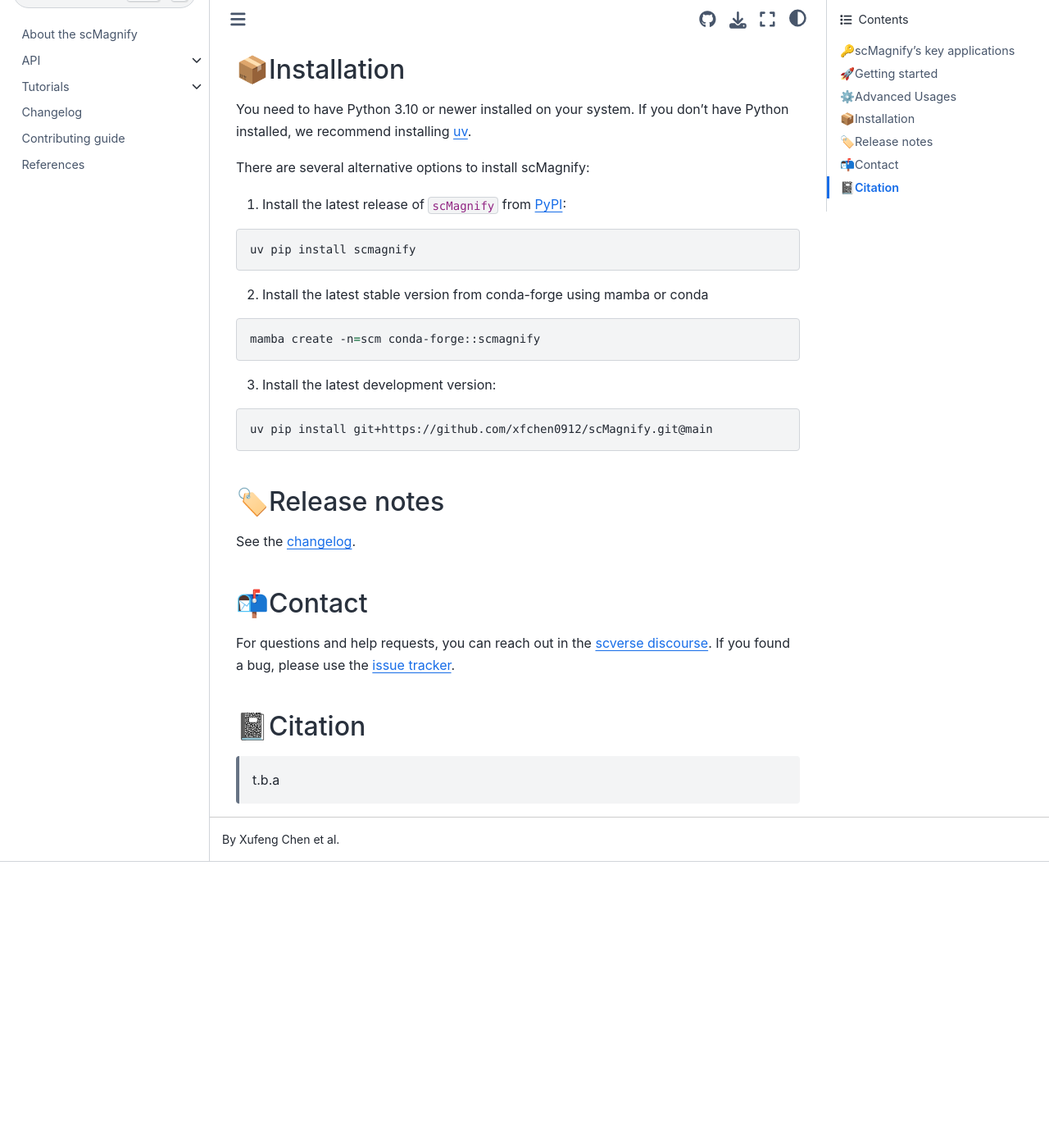
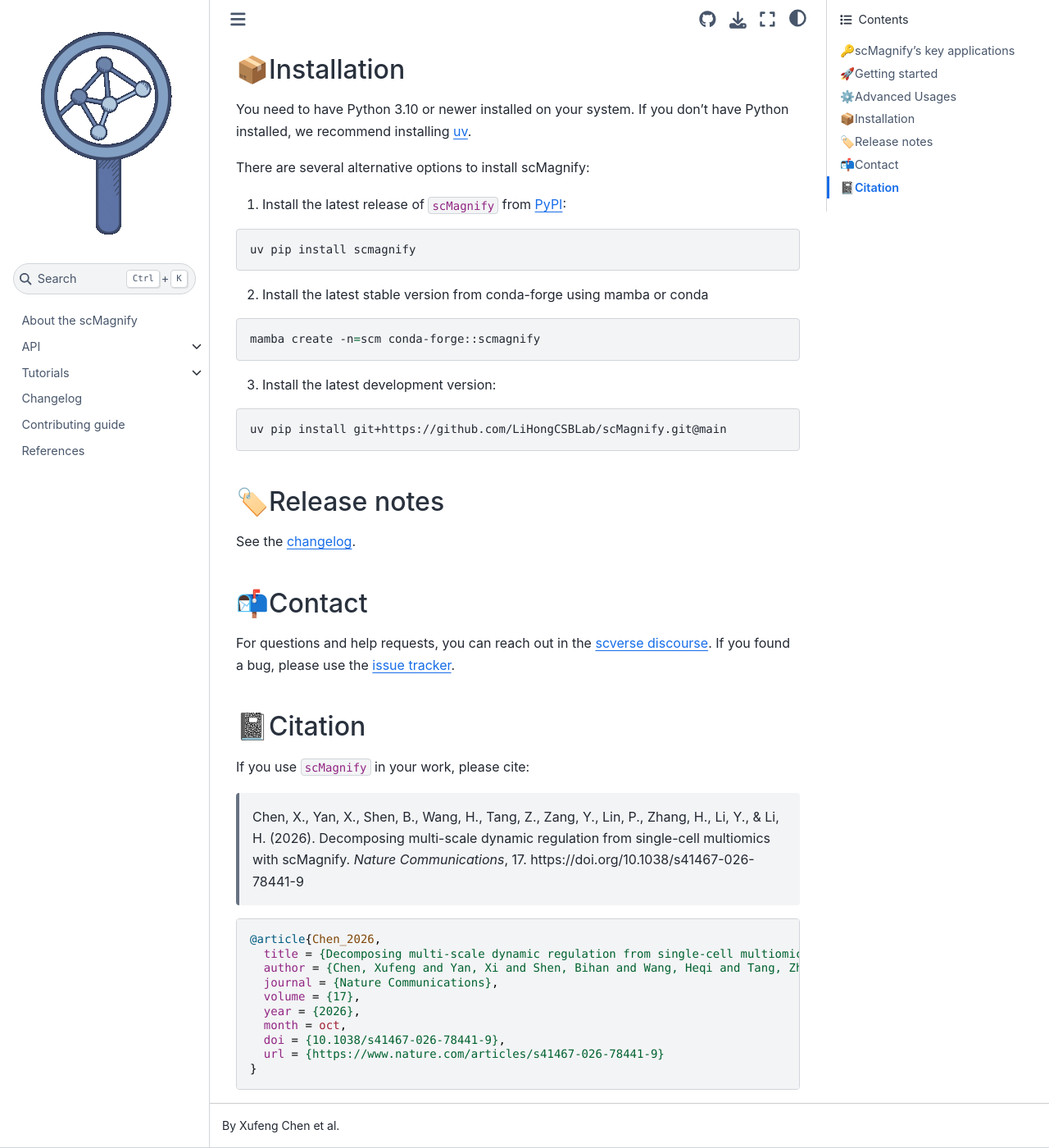
Before and after one commit to LiHongCSBLab/scMagnify, a Sphinx documentation site: the page built from docs/README.md, in a window 1280 px wide and 1400 px high, scrolled down 1806 px. Shown: the whole window at 82% size. Built offline with Sphinx 7.4.7 and the Sphinx Book theme 1.1.4, drawn with Linux system fonts in a browser that asks for light colours; pages that are not in the unit, such as notebooks, are missing from menus; before the commit the page ends 2857 px from its top, so only the background shows below that.

Commit message:
chore: harden release workflow, update changelog/metadata, and add citation

````diff
--- a/docs/README.md
+++ b/docs/README.md
@@ -3,8 +3,8 @@
 [![Tests][badge-tests]][tests]
 [![Documentation][badge-docs]][documentation]
 
-[badge-tests]: https://img.shields.io/github/actions/workflow/status/xfchen0912/scMagnify/test.yaml?branch=main
-[badge-docs]: https://img.shields.io/readthedocs/scMagnify
+[badge-tests]: https://img.shields.io/github/actions/workflow/status/LiHongCSBLab/scMagnify/test.yaml?branch=main
+[badge-docs]: https://img.shields.io/readthedocs/scmagnify
 
 scMagnify is a computational framework to infer GRNs and explore dynamic regulation synergy from single-cell multiome data.
 
@@ -91,7 +91,7 @@ mamba create -n=scm conda-forge::scmagnify
 3. Install the latest development version:
 
 ```bash
-uv pip install git+https://github.com/xfchen0912/scMagnify.git@main
+uv pip install git+https://github.com/LiHongCSBLab/scMagnify.git@main
 ```
 
 ## 🏷️Release notes
@@ -105,13 +105,28 @@ If you found a bug, please use the [issue tracker][].
 
 ## 📓Citation
 
-> t.b.a
+If you use `scMagnify` in your work, please cite:
+
+> Chen, X., Yan, X., Shen, B., Wang, H., Tang, Z., Zang, Y., Lin, P., Zhang, H., Li, Y., & Li, H. (2026). Decomposing multi-scale dynamic regulation from single-cell multiomics with scMagnify. *Nature Communications*, 17. https://doi.org/10.1038/s41467-026-78441-9
+
+```bibtex
+@article{Chen_2026,
+  title = {Decomposing multi-scale dynamic regulation from single-cell multiomics with scMagnify},
+  author = {Chen, Xufeng and Yan, Xi and Shen, Bihan and Wang, Heqi and Tang, Zhixuan and Zang, Yan and Lin, Ping and Zhang, Haibing and Li, Yu and Li, Hong},
+  journal = {Nature Communications},
+  volume = {17},
+  year = {2026},
+  month = oct,
+  doi = {10.1038/s41467-026-78441-9},
+  url = {https://www.nature.com/articles/s41467-026-78441-9}
+}
+```
 
 [mambaforge]: https://github.com/conda-forge/miniforge#mambaforge
 [scverse discourse]: https://discourse.scverse.org/
-[issue tracker]: https://github.com/xfchen0912/scMagnify/issues
-[tests]: https://github.com/xfchen0912/scMagnify/actions/workflows/test.yml
-[documentation]: https://scMagnify.readthedocs.io
-[changelog]: https://scMagnify.readthedocs.io/en/latest/changelog.html
-[api documentation]: https://scMagnify.readthedocs.io/en/latest/api.html
-[pypi]: https://pypi.org/project/scMagnify
+[issue tracker]: https://github.com/LiHongCSBLab/scMagnify/issues
+[tests]: https://github.com/LiHongCSBLab/scMagnify/actions/workflows/test.yaml
+[documentation]: https://scmagnify.readthedocs.io
+[changelog]: https://scmagnify.readthedocs.io/en/latest/changelog.html
+[api documentation]: https://scmagnify.readthedocs.io/en/latest/api/index.html
+[pypi]: https://pypi.org/project/scmagnify/
--- a/docs/references.bib
+++ b/docs/references.bib
@@ -1,3 +1,16 @@
+@article{Chen_2026,
+  title = {Decomposing Multi-Scale Dynamic Regulation from Single-Cell Multiomics with {{scMagnify}}},
+  shorttitle = {{{scMagnify}}},
+  author = {Chen, Xufeng and Yan, Xi and Shen, Bihan and Wang, Heqi and Tang, Zhixuan and Zang, Yan and Lin, Ping and Zhang, Haibing and Li, Yu and Li, Hong},
+  year = 2026,
+  month = oct,
+  journal = {Nature Communications},
+  volume = {17},
+  publisher = {Nature Publishing Group},
+  doi = {10.1038/s41467-026-78441-9},
+  url = {https://www.nature.com/articles/s41467-026-78441-9}
+}
+
 @article{Bergen_2020,
   title = {Generalizing {{RNA}} Velocity to Transient Cell States through Dynamical Modeling},
   author = {Bergen, Volker and Lange, Marius and Peidli, Stefan and Wolf, F. Alexander and Theis, Fabian J.},
````
Also changed, not shown: CHANGELOG.md (+40 -2 lines), README.md (+28 -8 lines), docs/about/index.md (+1 -1 lines), pyproject.toml (+8 -3 lines), 2 other files.
